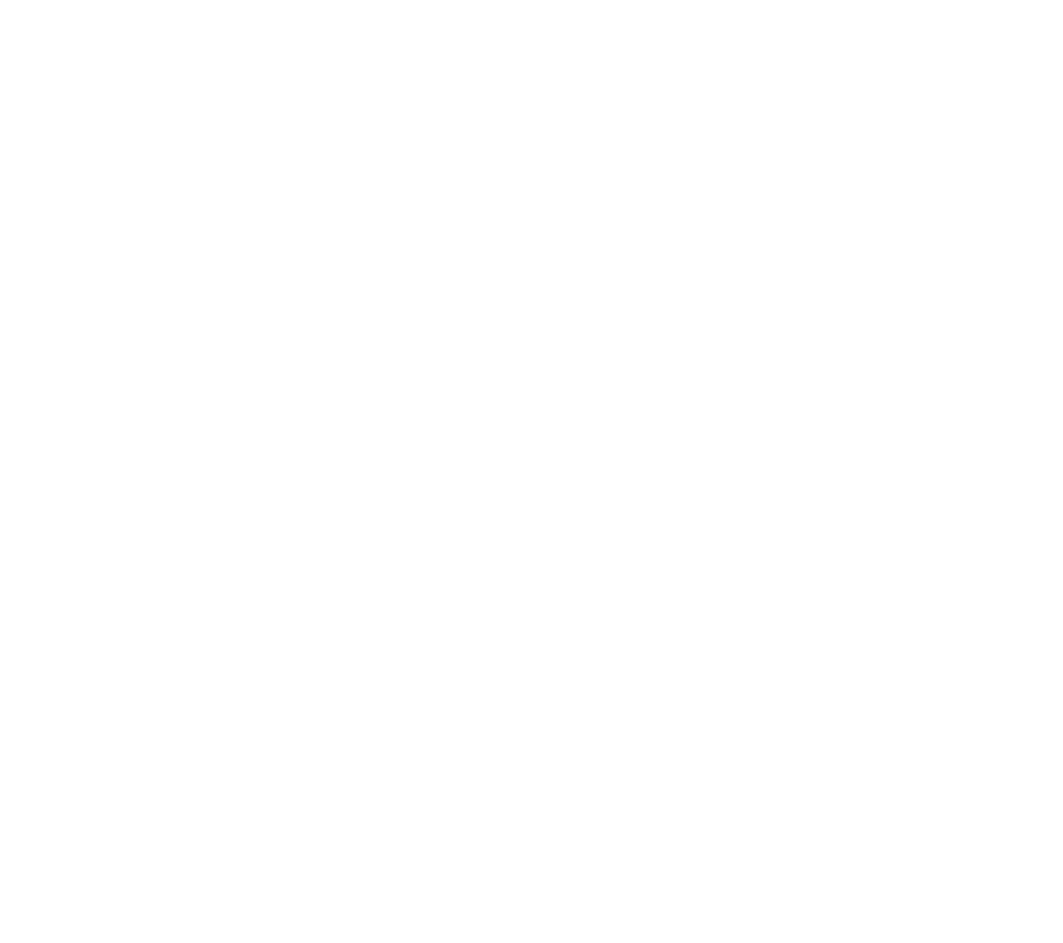
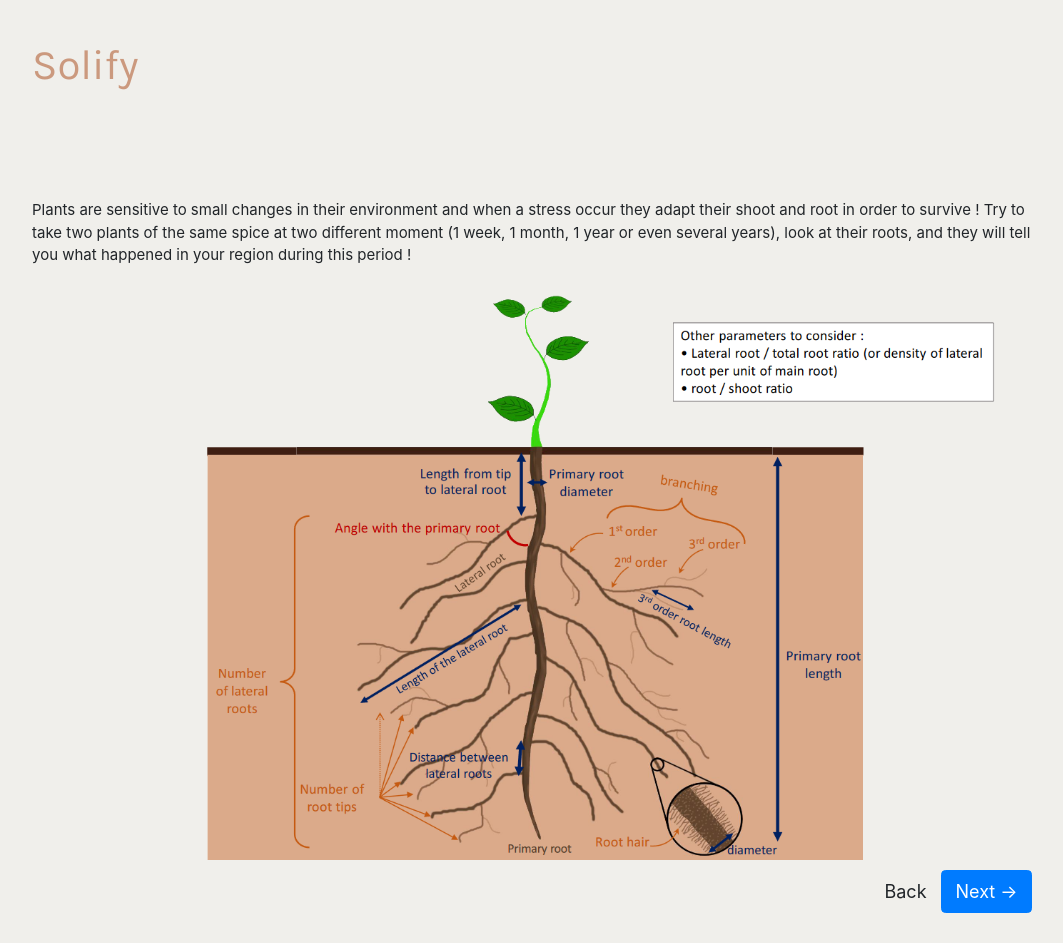
Before and after one commit to Dogson/Solify, a React (Create React App) app: page /form-0 in a window 1280 px wide. Shown: the whole page, without its empty margins (108-1171 px from the left). Before the commit the page ends 800 px from the top, so only its background shows below. Built offline with nearby package versions, Linux system fonts and the light colour scheme.

Commit message:
Added intermediate page

```diff
--- a/src/App.js
+++ b/src/App.js
@@ -6,12 +6,14 @@
 import FormPage2 from "./pages/formPage2";
 import FormPage3 from "./pages/formPage3";
 import ResultPage from "./pages/resultsPage";
+import FormPage0 from "./pages/formPage0";
 
 function App() {
     return (
         <Router>
             <Switch>
                 <Route path="/" exact component={HomePage}/>
+                <Route path="/form-0" exact component={FormPage0}/>
                 <Route path="/form-1" exact component={FormPage1}/>
                 <Route path="/form-2" exact component={FormPage2}/>
                 <Route path="/form-3" exact component={FormPage3}/>
--- a/src/global.scss
+++ b/src/global.scss
@@ -80,4 +80,5 @@
   display: flex;
   flex-direction: row;
   align-self: flex-end;
+  justify-content: flex-end;
 }
--- a/src/pages/formPage.module.scss
+++ b/src/pages/formPage.module.scss
@@ -1,5 +1,12 @@
 @import "../global";
 
-.formPageContainer {
-
+.formContainer {
+  margin-top: 100px;
 }
+.image {
+  border-radius: 10px;
+  max-width: 1000px;
+  width: 100%;
+  align-self: center;
+  margin: 10px 0;
+}
--- /dev/null
+++ b/src/pages/formPage0.js
@@ -0,0 +1,35 @@
+import React, {useEffect} from "react";
+import {Layout} from "../layout/layout";
+import withRouter from "react-router-dom/es/withRouter";
+import Form from "../components/form/form";
+import {PRIMARY_ROOT_ATTR} from "../data/data";
+import generalImg from "../assets/general.png";
+import styles from "./formPage.module.scss";
+import {Button} from "react-bootstrap";
+
+const FormPage0 = (props) => {
+    function handleOnNext() {
+        props.history.push("/form-1");
+    }
+
+    function handleOnPrevious() {
+        props.history.push("/");
+    }
+
+    return <Layout title="Solify">
+        <div className={styles.formContainer}>
+            <p>Plants are sensitive to small changes in their environment and when a stress occur they adapt their shoot
+                and
+                root in order to survive ! Try to take two plants of the same spice at two different moment (1 week, 1
+                month, 1 year or even several years), look at their roots, and they will tell you what happened in your
+                region during this period !</p>
+            <img src={generalImg} className={styles.image}/>
+            <div className={styles.footer}>
+                <Button variant="outlined" onClick={handleOnPrevious}>Back</Button>
+                <Button onClick={handleOnNext}>Next →</Button>
+            </div>
+        </div>
+    </Layout>
+}
+
+export default withRouter(FormPage0);
--- a/src/pages/formPage1.js
+++ b/src/pages/formPage1.js
@@ -10,7 +10,7 @@
     }
 
     function handleOnPrevious() {
-        props.history.push("/");
+        props.history.push("/form-0");
     }
 
     return <Layout title="Solify">
--- a/src/pages/homepage.js
+++ b/src/pages/homepage.js
@@ -18,12 +18,11 @@
     return <Layout title="Solify">
         <div className={styles.homepageContainer}>
             <h2>Welcome to Solify</h2>
-            <img src={generalImg} className={styles.image}/>
             <div className={styles.body}>
                 <div className={styles.text}>
                     <p>Find out what type of stress has affected your soil.</p>
                 </div>
-                <Button variant="primary" size="lg" onClick={() => props.history.push("/form-1")}>🌱 Start</Button>
+                <Button variant="primary" size="lg" onClick={() => props.history.push("/form-0")}>🌱 Start</Button>
             </div>
         </div>
     </Layout>
--- a/src/pages/homepage.module.scss
+++ b/src/pages/homepage.module.scss
@@ -17,12 +17,4 @@
 
     }
   }
-
-  .image {
-    border-radius: 10px;
-    max-width: 1000px;
-    width: 100%;
-    align-self: center;
-    margin: 10px 0;
-  }
 }
```
